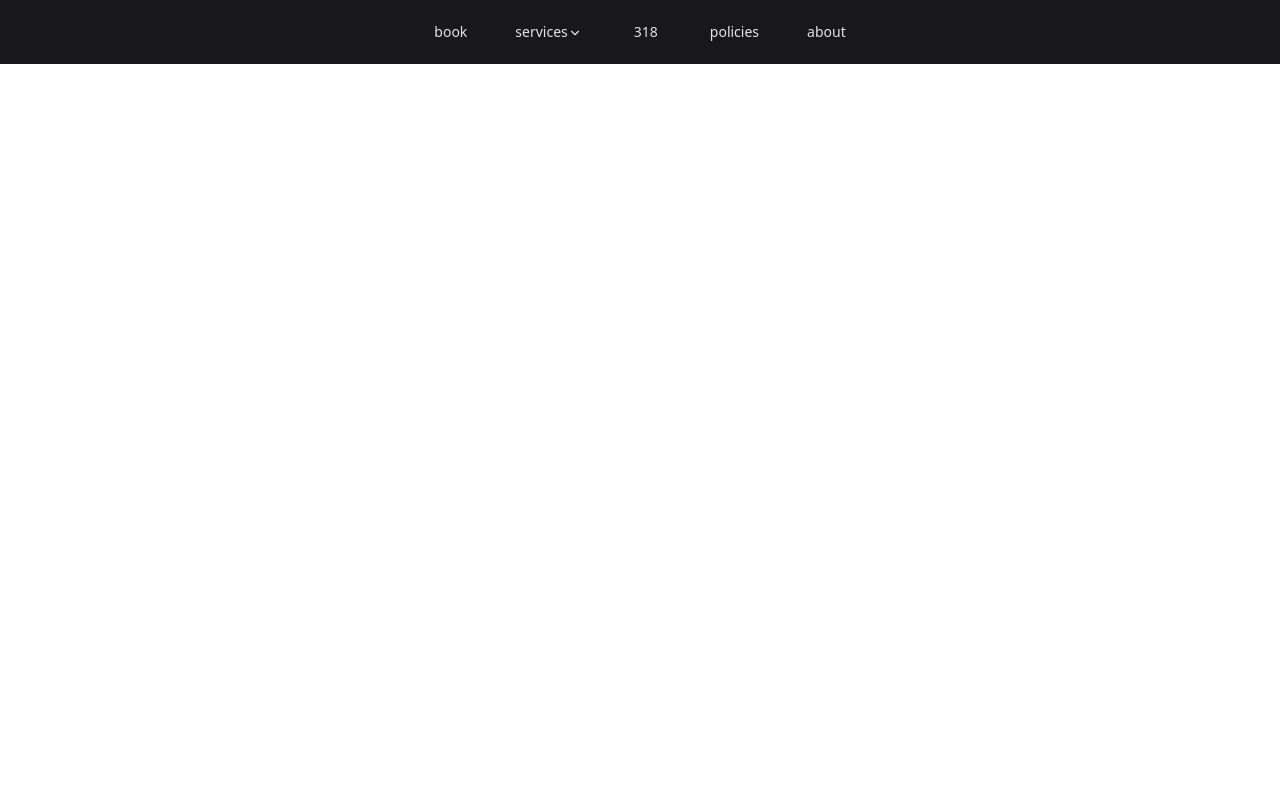
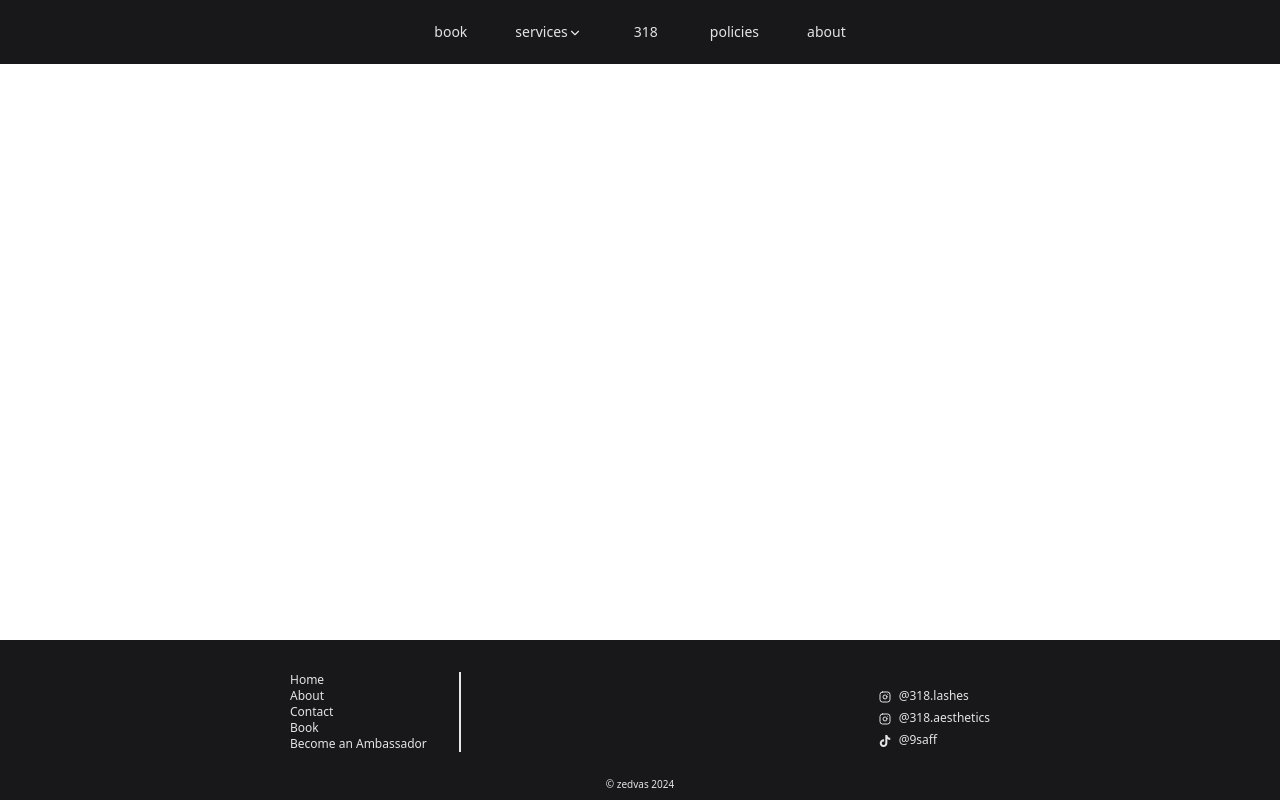
Before and after one commit to zedvas/318aesthetics, a Next.js app: page / in a window 1280 px wide. Built offline with nearby package versions, Linux system fonts and the light colour scheme.

Commit message:
created footer

```diff
--- a/app/layout.tsx
+++ b/app/layout.tsx
@@ -2,6 +2,7 @@ import type { Metadata } from "next";
 import localFont from "next/font/local";
 import "./globals.css";
 import Navbar from "@/components/Navbar";
+import Footer from "@/components/Footer";
 
 const geistSans = localFont({
   src: "./fonts/GeistVF.woff",
@@ -29,9 +30,9 @@ export default function RootLayout({
       <body
         className={`${geistSans.variable} ${geistMono.variable} antialiased`}
       >
-        <Navbar/>
-
+        <Navbar />
         {children}
+        <Footer />
       </body>
     </html>
   );
--- /dev/null
+++ b/components/Footer.tsx
@@ -0,0 +1,21 @@
+import Link from "next/link";
+import Socials from "./Socials";
+
+export default function Footer() {
+  return (
+    <footer className="fixed bottom-0 w-screen bg-zinc-900 text-zinc-200 text-xs flex flex-col justify-center items-center pt-8 px-4">
+      <div className="w-full max-w-[700px] h-full flex justify-between items-end">
+        <ul className="flex flex-col border-r-2 pr-8">
+            <Link href="/">Home</Link>
+            <Link href="/about">About</Link>
+            <Link href="/contact">Contact</Link>
+            <Link href="/book">Book</Link>
+            <Link href="/becomeAnAmbassador">Become an Ambassador</Link>
+        </ul>
+        <Socials />
+
+      </div>
+      <p className="m-2 mt-6 text-[10px]">&copy; zedvas 2024</p>
+    </footer>
+  );
+}
--- a/components/Navbar.tsx
+++ b/components/Navbar.tsx
@@ -19,7 +19,7 @@ export default function Navbar() {
   };
 
   return (
-    <nav className="fixed bg-zinc-900 text-zinc-200 text-sm w-full h-16 flex justify-between">
+    <nav className="fixed top-0 bg-zinc-900 text-zinc-200 text-sm w-screen h-16 flex justify-between">
       <div className="w-full h-full p-3 flex justify-between sm:justify-center items-center">
         {/*Desktop menu */}
         <ul className="sm:flex justify-between items-center">
--- /dev/null
+++ b/components/Socials.tsx
@@ -0,0 +1,27 @@
+import Link from "next/link";
+import { FiInstagram } from "react-icons/fi";
+import { FaTiktok } from "react-icons/fa";
+import { socials } from "./data";
+
+export default function Socials() {
+  return (
+    <div>
+      {socials.map((social, index) => {
+        return (
+          <Link href={social.link}  key={index} className="flex justify-left items-center py-1 cursor-pointer">
+            {social.mediaType === "instagram" ? (
+              <FiInstagram />
+            ) : social.mediaType === "tikTok" ? (
+              <FaTiktok />
+            ) : (
+              ""
+            )}
+            <p className="ml-2 text-xs mt-[-2px] font-light">
+              {social.handle}
+            </p>
+          </Link>
+        );
+      })}
+    </div>
+  );
+}
--- /dev/null
+++ b/components/data.ts
@@ -0,0 +1,20 @@
+export const socials = [
+  {
+    mediaType: "instagram",
+    handle: "@318.lashes",
+    link: "https://www.instagram.com/318.lashes/",
+  },
+  {
+    mediaType: "instagram",
+    handle: "@318.aesthetics",
+    link: "https://www.instagram.com/318.aesthetics/",
+  },
+  {
+    mediaType: "tikTok",
+    handle: "@9saff",
+    link: "https://www.tiktok.com/@9saff?lang=en",
+  },
+];
+
+
+export const footerLinks = ["home", "about", "contact", "book", "services", "become an ambassador"]
```
